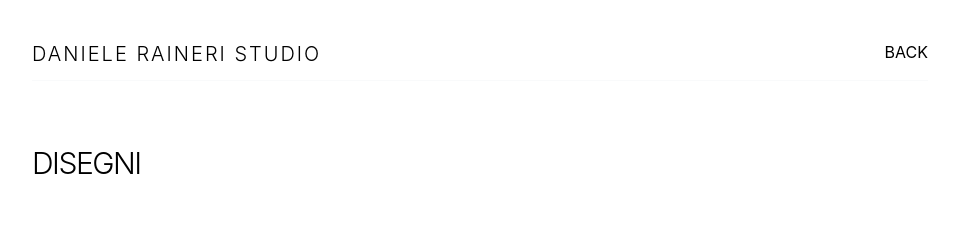
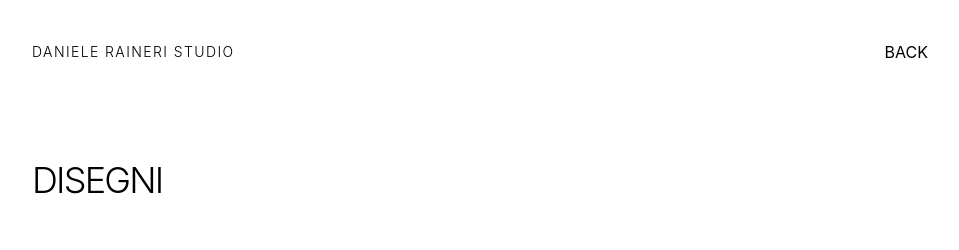
Before and after one commit to danieleraineri1990-prog/danieleraineristudio, a Next.js app: page /disegni in a window 1280 px wide. Shown: the top 250 px of the page, without its empty margins (160-1119 px from the left). Built offline with nearby package versions, Linux system fonts and the light colour scheme.

Commit message:
Update disegni.js

```diff
--- a/pages/disegni.js
+++ b/pages/disegni.js
@@ -33,23 +33,20 @@ export default function Disegni() {
       `}</style>
 
       <div className="max-w-4xl mx-auto relative">
-        {/* HEADER AGGIORNATO */}
-        <header className="py-4 flex items-end justify-between border-b border-gray-50 mb-10">
-          {/* NOME: Più grande e imponente */}
-          <h1 className="text-xl md:text-3xl uppercase tracking-widest font-light text-black leading-none">
+        {/* HEADER: Tutto su un rigo, nome senza trattini e BACK rosso piccolo */}
+        <header className="py-4 flex items-center justify-between">
+          <h1 className="text-sm md:text-xl uppercase tracking-widest font-light text-black leading-tight">
             <Link href="/">DANIELE RAINERI STUDIO</Link>
           </h1>
-          {/* BACK: Più piccolo, rosso e abbassato con 'translate-y' */}
-          <Link href="/" className="text-red-600 uppercase text-[8px] tracking-[0.2em] font-medium hover:text-red-700 transition-colors transform translate-y-1">
+          <Link href="/" className="text-red-600 uppercase text-[9px] tracking-[0.2em] font-medium hover:text-red-700 transition-colors">
             BACK
           </Link>
         </header>
 
-        <main className="mt-16">
-          {/* AREA TITOLO RIDOTTA CHÉ SCORRE VERSO DESTRA */}
+        <main className="mt-20">
+          {/* TITOLO E FRASE ANIMATA CHÉ SCORRE VERSO DESTRA */}
           <div className="mb-20 overflow-hidden relative">
-            {/* 'Disegni' ora è più piccolo dell'header */}
-            <h2 className="text-3xl md:text-4xl uppercase tracking-tighter font-light text-black animate-title">
+            <h2 className="text-4xl md:text-5xl uppercase tracking-tighter font-light text-black animate-title">
               Disegni
             </h2>
             <div className="relative w-full h-6">
```
